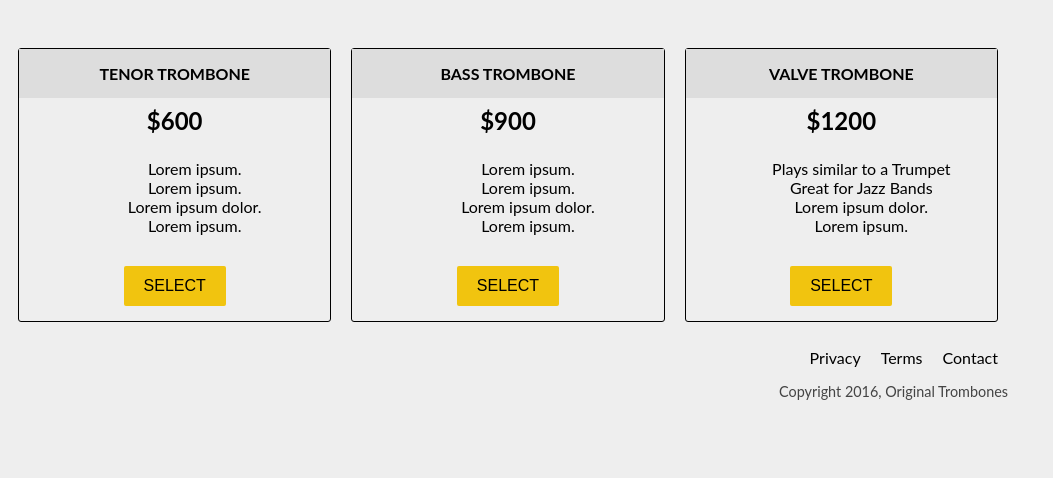
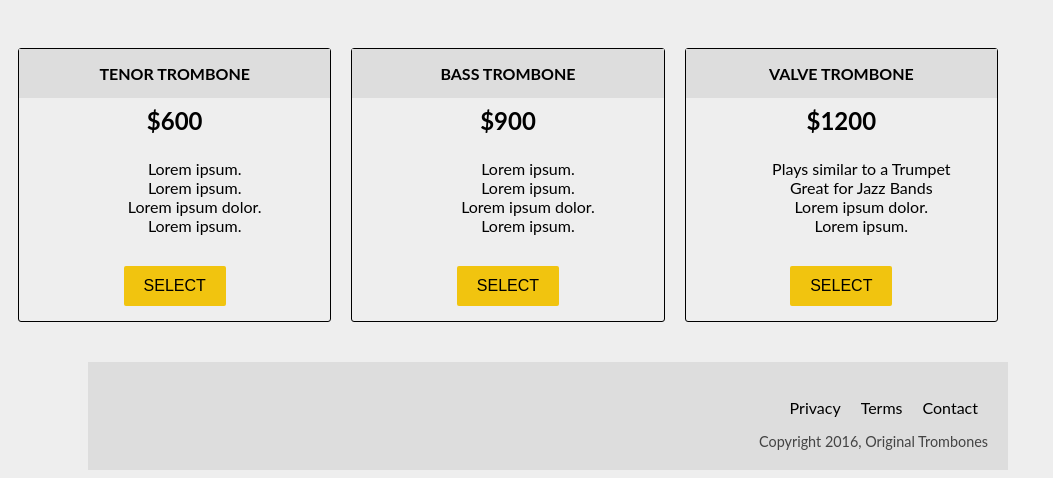
Before and after one commit to PRINCE-MOSE/Charlene_Moses_Landing_Page_PairProgramming, a plain HTML site: page index.html in a window 1280 px wide. Shown: the part 1091-1569 px from the top of the page, without its empty margins (0-1053 px from the left). Before the commit the page ends 1499 px from the top, so only its background shows below. Drawn offline with Linux system fonts and the light colour scheme.

Commit message:
footer styling

```diff
--- a/style.css
+++ b/style.css
@@ -212,6 +212,12 @@ ul {
   margin-inline-end: 0px;
   padding-inline-start: 40px;
 }
+footer {
+  margin-top: 30px;
+  background-color: #ddd;
+  padding: 20px;
+  margin-left: 5rem;
+}
 footer > ul > li {
   padding: 0 10px;
 }
@@ -237,4 +243,5 @@ footer > span {
   justify-content: flex-end;
   font-size: 0.9em;
   color: #444;
+
 }
```
